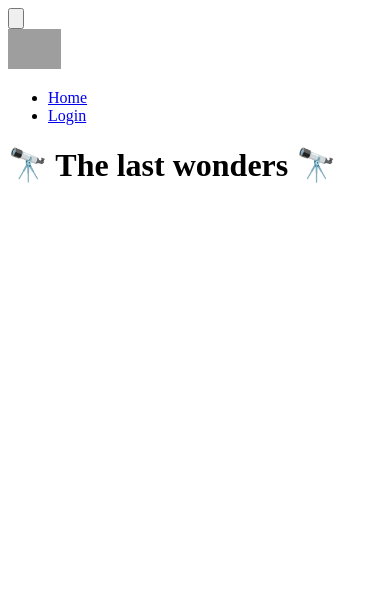
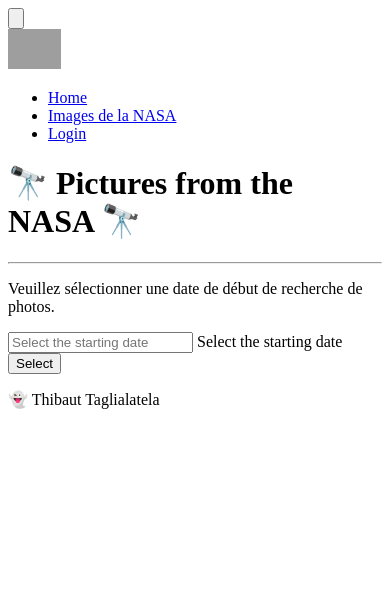
Before and after one commit to thibauttaglialatela/wonder-from-stars, a Symfony app: template templates/carousel/index.html.twig in a window 390 px wide. Shown: the top 614 px of the page. Run offline with Twig, Linux system fonts and the light colour scheme; the template is opened without the code that fills it, so the values that code supplies are empty; form fields are guessed from the names that the template uses; some libraries are stand-ins or nearby versions; grey boxes are pictures that could not be loaded.

Commit message:
create page to search pictures from the NASA API

```diff
--- a/src/Service/NasaApiService.php
+++ b/src/Service/NasaApiService.php
@@ -36,7 +36,7 @@ class NasaApiService
         return $response->toArray();
     }
 
-    public function getSeveralPictures(int $var=10): array
+    public function getSeveralPictures(string $date): array
     {
         $response = $this->httpClient->request(
             'GET',
@@ -44,7 +44,7 @@ class NasaApiService
             [
                 'query' => [
                     'api_key' => $this->getApiKey(),
-                    'count' => $var,
+                    'start_date' => $date,
                 ]
             ]
         );
--- a/tailwind.config.js
+++ b/tailwind.config.js
@@ -2,7 +2,7 @@
 
 module.exports = {
   content: [
-    "./assets/**/*.js",
+    './node_modules/tw-elements/dist/js/**/*.js',
     "./templates/**/*.html.twig",
   ],
   theme: {
--- a/templates/_navbar.html.twig
+++ b/templates/_navbar.html.twig
@@ -55,6 +55,15 @@
                     >Home</a
                     >
                 </li>
+                <li class="mb-4 lg:mb-0 lg:pr-2" data-te-nav-item-ref>
+                    <!-- CarouselPage link -->
+                    <a
+                            class="{{ currentUrl == path('app_carousel') ? 'text-blue-500' : 'text-neutral-50 transition duration-200 hover:text-neutral-100 hover:ease-in-out' }} focus:text-neutral-200 disabled:text-black/30 motion-reduce:transition-none dark:text-neutral-200 dark:hover:text-neutral-300 dark:focus:text-neutral-300 lg:px-2"
+                            href="{{ path('app_carousel') }}"
+                            data-te-nav-link-ref
+                    >Images de la NASA</a
+                    >
+                </li>
 
                 {% if app.user %}
                 {% else %}
--- a/templates/carousel/index.html.twig
+++ b/templates/carousel/index.html.twig
@@ -1,15 +1,81 @@
 {% extends 'base.html.twig' %}
 
-{% block title %}Hello CarouselController!{% endblock %}
+{% block title %}{{ parent() }} - Carousel{% endblock %}
 
 {% block body %}
-    <div class="w-full m-0 p-0 bg-cover bg-bottom"
-         style="background-image:{{ asset('unsplash.jpg') }}; height: 60vh; max-height:460px;">
+    <div class="w-full m-0 p-0 bg-cover bg-bottom">
         <div class="container max-w-5xl mx-auto pt-16 md:pt-32 text-center break-normal">
             <!--Title-->
             <h1 class="text-white font-extrabold text-2xl md:text-6xl w-full">
-                    🔭 The last wonders 🔭
+                🔭 Pictures from the NASA 🔭
             </h1>
         </div>
+        <hr
+                class="my-12 h-px border-t-0 bg-transparent bg-gradient-to-r from-transparent via-neutral-500
+                to-transparent opacity-25 dark:opacity-100"/>
     </div>
+    <div
+            class="block md:mb-8 w-screen md:w-1/3 rounded-lg bg-neutral-50 mx-auto">
+        <p class="mb-4 text-base text-neutral-600 dark:text-neutral-200 px-3">
+            Veuillez sélectionner une date de début de recherche de photos.
+        </p>
+        {{ form_start(form) }}
+        <div
+                class="relative mb-3"
+                id="datepicker-disable-future"
+                data-te-input-wrapper-init>
+            {{ form_widget(form.start_date, {
+                'attr': {
+                    'class': "peer block min-h-[auto] w-full rounded border-0 bg-transparent px-3 py-[0.32rem] leading-[1.6]
+                outline-none transition-all duration-200 ease-linear focus:placeholder:opacity-100
+                peer-focus:text-primary data-[te-input-state-active]:placeholder:opacity-100
+                motion-reduce:transition-none dark:text-neutral-200 dark:placeholder:text-neutral-200
+                dark:peer-focus:text-primary [&:not([data-te-input-placeholder-active])]:placeholder:opacity-0",
+                    'placeholder': "Select the starting date"
+                }
+            }) }}
+            {{ form_label(form.start_date, 'Select the starting date', {
+                'label_attr': {
+                    'class': 'pointer-events-none absolute left-3 top-0 mb-0 max-w-[90%] origin-[0_0] truncate pt-[0.37rem]
+                leading-[1.6] text-neutral-500 transition-all duration-200 ease-out peer-focus:-translate-y-[0.9rem]
+                peer-focus:scale-[0.8] peer-focus:text-primary peer-data-[te-input-state-active]:-translate-y-[0.9rem]
+                peer-data-[te-input-state-active]:scale-[0.8] motion-reduce:transition-none dark:text-neutral-200
+                dark:peer-focus:text-primary',
+                    'for': 'floatingInput'
+                }
+            }) }}
+        </div>
+        <button
+                class="bg-gradient-to-r from-sky-950 to-sky-100  mb-3 inline-block w-full rounded px-6 pb-2 pt-2.5 text-xs font-medium uppercase leading-normal text-white shadow-[0_4px_9px_-4px_rgba(0,0,0,0.2)] transition duration-150 ease-in-out hover:shadow-[0_8px_9px_-4px_rgba(0,0,0,0.1),0_4px_18px_0_rgba(0,0,0,0.2)] focus:shadow-[0_8px_9px_-4px_rgba(0,0,0,0.1),0_4px_18px_0_rgba(0,0,0,0.2)] focus:outline-none focus:ring-0 active:shadow-[0_8px_9px_-4px_rgba(0,0,0,0.1),0_4px_18px_0_rgba(0,0,0,0.2)]"
+                type="submit"
+                data-te-ripple-init
+                data-te-ripple-color="light"
+        >
+            Select
+        </button>
+        {{ form_end(form) }}
+    </div>
+    {% if images is not empty %}
+        <div class="container mx-auto px-5 py-2 lg:px-32 lg:pt-12">
+            <div class="-m-1 flex justify-evenly flex-wrap md:-m-2">
+                {% for image in images %}
+                    <div class="flex w-1/3 flex-wrap">
+                        <div class="max-w-sm h-auto p-1 md:p-2 relative">
+                            <img
+                                    alt="{{ image.title }}"
+                                    class="block h-full w-full rounded-lg object-cover object-center"
+                                    src="{{ image.url }}" />
+                            <div class="absolute bottom-0 left-0 right-0 p-4 bg-opacity-80 bg-black text-white">
+                                <h5 class="text-xl font-medium">{{ image.title }}</h5>
+                            </div>
+                        </div>
+
+                    </div>
+                {% endfor %}
+            </div>
+        </div>
+
+    {% endif %}
+
+
 {% endblock %}
--- a/templates/home/index.html.twig
+++ b/templates/home/index.html.twig
@@ -15,7 +15,10 @@
                 {% endif %}
             </h1>
         </div>
+        <hr
+                class="my-12 h-px border-t-0 bg-transparent bg-gradient-to-r from-transparent via-neutral-500 to-transparent opacity-25 dark:opacity-100" />
     </div>
+
     <!--Container-->
     <div class="container px-4 md:px-0 max-w-6xl mx-auto -mt-32">
         <div class="mx-0 sm:mx-6">
```
Also changed, not shown: assets/app.js (+8 -1 lines), src/Controller/CarouselController.php (+35 -6 lines), src/Validator/DateNotInFuture.php (added, +12 -0 lines), src/Validator/DateNotInFutureValidator.php (added, +20 -0 lines).
